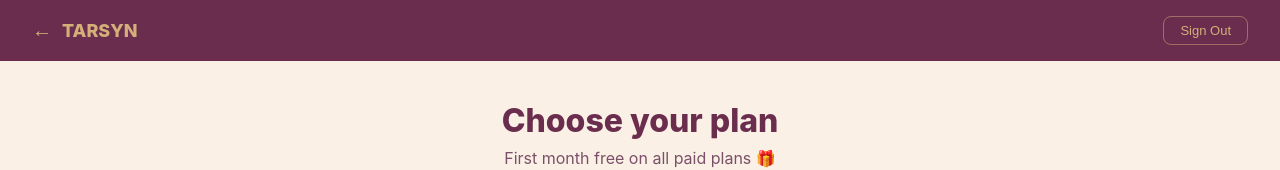
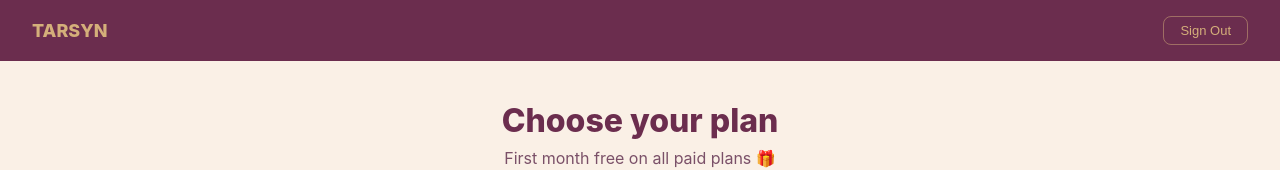
Before and after one commit to Rachelejr/tarsyn-app, a Next.js app: page /dashboard/subscription in a window 1280 px wide. Shown: the top 170 px of the page. Built offline with nearby package versions, Linux system fonts and the light colour scheme; no server answers; the database is empty; sample sign-in values are in the browser's storage.

Commit message:
fix: TARSYN logo links to home, remove back arrow

```diff
--- a/src/app/dashboard/subscription/page.tsx
+++ b/src/app/dashboard/subscription/page.tsx
@@ -109,10 +109,8 @@ function SubscriptionContent() {
   return (
     <div style={{ minHeight: '100vh', background: '#FAF0E6', fontFamily: 'Inter, sans-serif' }}>
       <nav style={{ background: '#6B2D4E', padding: '16px 32px', display: 'flex', alignItems: 'center', justifyContent: 'space-between' }}>
-        <div style={{ display: 'flex', alignItems: 'center', gap: '10px' }}>
-          <button onClick={() => router.push('/dashboard')}
-            style={{ background: 'transparent', border: 'none', color: '#D4AF7A', cursor: 'pointer', fontSize: '20px' }}>←</button>
-          <div style={{ color: '#D4AF7A', fontWeight: 800, fontSize: '18px' }}>TARSYN</div>
+        <div onClick={() => router.push('/')} style={{ color: '#D4AF7A', fontWeight: 800, fontSize: '18px', cursor: 'pointer' }}>
+          TARSYN
         </div>
         <button onClick={() => auth.signOut().then(() => router.push('/login'))}
           style={{ background: 'transparent', border: '1px solid rgba(212,175,122,0.5)', color: '#D4AF7A', padding: '6px 16px', borderRadius: '8px', cursor: 'pointer', fontSize: '13px' }}>
```
